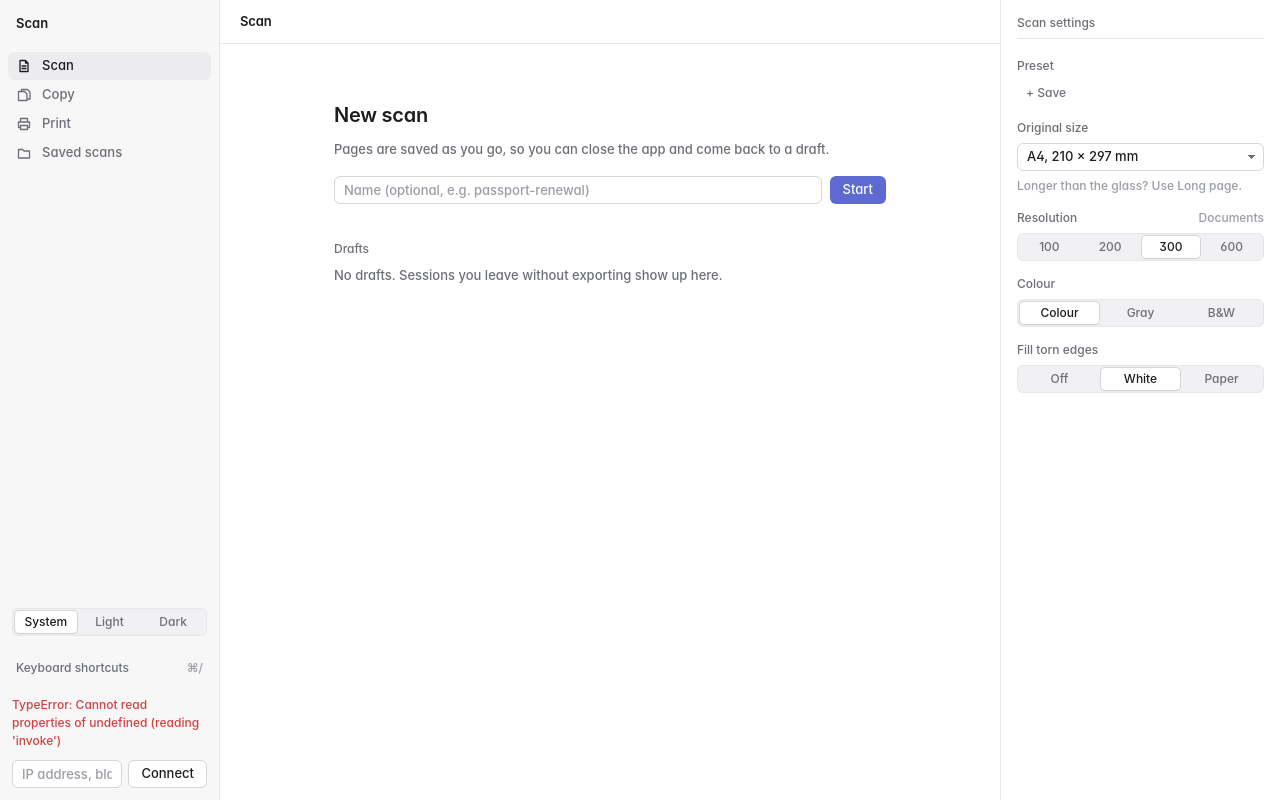
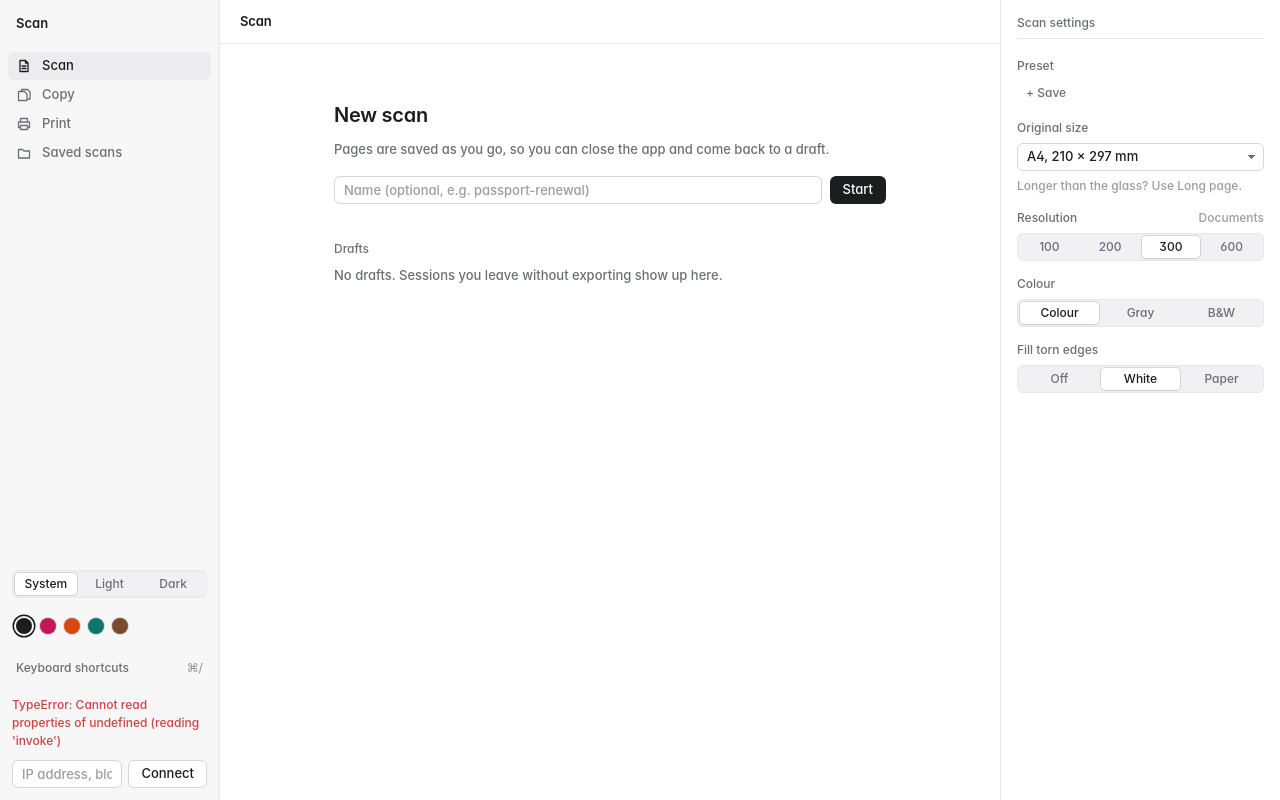
Before and after one commit to ahammednafih/platen, a Svelte app in the folder app/: page / in a window 1280 px wide. Built offline with nearby package versions, Linux system fonts and the light colour scheme.

Commit message:
✨ Accent colour picker: ink, magenta, orange, teal, coffee

```diff
--- a/app/src/App.svelte
+++ b/app/src/App.svelte
@@ -22,6 +22,14 @@
   type Theme = "system" | "light" | "dark";
   const stored = (): Theme => { try { return (localStorage.getItem("theme") as Theme) || "system"; } catch { return "system"; } };
   let theme = $state<Theme>(stored());
+  const accents = [["ink", "Ink black", "#1c1d1f"], ["magenta", "Magenta", "#c2185b"], ["orange", "Toner orange", "#d9480f"], ["teal", "Teal", "#0f766e"], ["coffee", "Coffee", "#7a4a2a"]] as const;
+  type Accent = (typeof accents)[number][0];
+  let accent = $state<Accent>((() => { try { return (localStorage.getItem("accent") as Accent) || "ink"; } catch { return "ink"; } })());
+  $effect(() => {
+    if (accent === "ink") delete document.documentElement.dataset.accent;
+    else document.documentElement.dataset.accent = accent;
+    try { localStorage.setItem("accent", accent); } catch {}
+  });
   $effect(() => {
     if (theme === "system") delete document.documentElement.dataset.theme;
     else document.documentElement.dataset.theme = theme;
@@ -81,6 +89,11 @@
         <button class:on={theme === v} onclick={() => (theme = v as Theme)}>{label}</button>
       {/each}
     </div>
+    <div class="accents" role="radiogroup" aria-label="Accent colour">
+      {#each accents as [v, label, swatch] (v)}
+        <button role="radio" aria-checked={accent === v} class:on={accent === v} title={label} aria-label={label} style:--swatch={swatch} onclick={() => (accent = v)}></button>
+      {/each}
+    </div>
     <button class="ghost keys" onclick={() => (help = true)}>Keyboard shortcuts <span class="faint">⌘/</span></button>
     <DevicePanel bind:connected />
   </aside>
@@ -132,6 +145,10 @@
   nav svg { width: 16px; height: 16px; }
   .grow { flex: 1; }
   .theme { margin: 0 4px 4px; }
+  .accents { display: flex; gap: 8px; padding: 2px 8px 6px; }
+  .accents button { width: 16px; height: 16px; padding: 0; border-radius: 50%; border: none; background: var(--swatch); box-shadow: 0 0 0 1px var(--line-strong); cursor: pointer; }
+  .accents button.on { box-shadow: 0 0 0 2px var(--side), 0 0 0 3.5px var(--text); }
+  .accents button:focus-visible { outline: 2px solid var(--text); outline-offset: 2px; }
   .keys { justify-content: space-between; height: 28px; padding: 0 8px; border: none; font-size: 12px; }
   main { min-width: 0; min-height: 0; overflow: hidden; }
   .with-pane { display: flex; height: 100%; }
--- a/app/src/app.css
+++ b/app/src/app.css
@@ -11,10 +11,6 @@
   --text: #1c1d1f;
   --muted: #6c6f75;
   --faint: #9a9da3;
-  --accent: #5e6ad2;
-  --accent-hover: #4f5bc4;
-  --accent-soft: rgb(94 106 210 / 12%);
-  --accent-text: #ffffff;
   --warn: #c4841d;
   --danger: #d14343;
   --ok: #2f9e6a;
@@ -41,9 +37,6 @@
     --text: #e3e4e6;
     --muted: #8a8f98;
     --faint: #5d6169;
-    --accent: #5e6ad2;
-    --accent-hover: #6e79d9;
-    --accent-soft: rgb(94 106 210 / 18%);
     --warn: #e2a23b;
     --danger: #eb5757;
     --ok: #4cb782;
@@ -64,9 +57,6 @@
   --text: #e3e4e6;
   --muted: #8a8f98;
   --faint: #5d6169;
-  --accent: #5e6ad2;
-  --accent-hover: #6e79d9;
-  --accent-soft: rgb(94 106 210 / 18%);
   --warn: #e2a23b;
   --danger: #eb5757;
   --ok: #4cb782;
@@ -76,6 +66,25 @@
 }
 
 :root[data-theme="light"] { color-scheme: light; }
+
+/* Accent (data-accent on <html>, ink when unset). Dark values follow data-theme / the system. */
+:root { --accent: #1c1d1f; --accent-hover: #000000; --accent-soft: rgb(28 29 31 / 7%); --accent-text: #ffffff; }
+:root[data-accent="magenta"] { --accent: #c2185b; --accent-hover: #a3134c; --accent-soft: rgb(194 24 91 / 10%); --accent-text: #ffffff; }
+:root[data-accent="orange"] { --accent: #d9480f; --accent-hover: #bf3f0c; --accent-soft: rgb(217 72 15 / 10%); --accent-text: #ffffff; }
+:root[data-accent="teal"] { --accent: #0f766e; --accent-hover: #0c625b; --accent-soft: rgb(15 118 110 / 10%); --accent-text: #ffffff; }
+:root[data-accent="coffee"] { --accent: #7a4a2a; --accent-hover: #633b20; --accent-soft: rgb(122 74 42 / 10%); --accent-text: #ffffff; }
+@media (prefers-color-scheme: dark) {
+  :root:not([data-theme="light"]) { --accent: #e8e6e1; --accent-hover: #ffffff; --accent-soft: rgb(232 230 225 / 10%); --accent-text: #111214; }
+  :root:not([data-theme="light"])[data-accent="magenta"] { --accent: #e0457f; --accent-hover: #e95d91; --accent-soft: rgb(224 69 127 / 16%); --accent-text: #ffffff; }
+  :root:not([data-theme="light"])[data-accent="orange"] { --accent: #f2703a; --accent-hover: #f5854f; --accent-soft: rgb(242 112 58 / 15%); --accent-text: #1b120c; }
+  :root:not([data-theme="light"])[data-accent="teal"] { --accent: #2bb3a3; --accent-hover: #3cc4b4; --accent-soft: rgb(43 179 163 / 15%); --accent-text: #04201d; }
+  :root:not([data-theme="light"])[data-accent="coffee"] { --accent: #c8916a; --accent-hover: #d4a27e; --accent-soft: rgb(200 145 106 / 15%); --accent-text: #1c120b; }
+}
+:root[data-theme="dark"] { --accent: #e8e6e1; --accent-hover: #ffffff; --accent-soft: rgb(232 230 225 / 10%); --accent-text: #111214; }
+:root[data-theme="dark"][data-accent="magenta"] { --accent: #e0457f; --accent-hover: #e95d91; --accent-soft: rgb(224 69 127 / 16%); --accent-text: #ffffff; }
+:root[data-theme="dark"][data-accent="orange"] { --accent: #f2703a; --accent-hover: #f5854f; --accent-soft: rgb(242 112 58 / 15%); --accent-text: #1b120c; }
+:root[data-theme="dark"][data-accent="teal"] { --accent: #2bb3a3; --accent-hover: #3cc4b4; --accent-soft: rgb(43 179 163 / 15%); --accent-text: #04201d; }
+:root[data-theme="dark"][data-accent="coffee"] { --accent: #c8916a; --accent-hover: #d4a27e; --accent-soft: rgb(200 145 106 / 15%); --accent-text: #1c120b; }
 
 * { box-sizing: border-box; }
 html, body, #app { height: 100%; margin: 0; }
```
